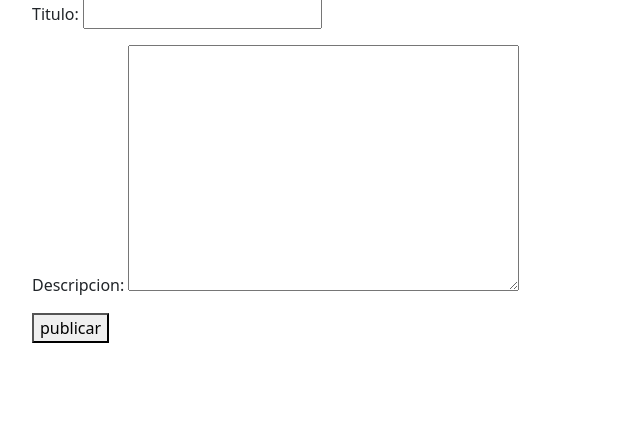
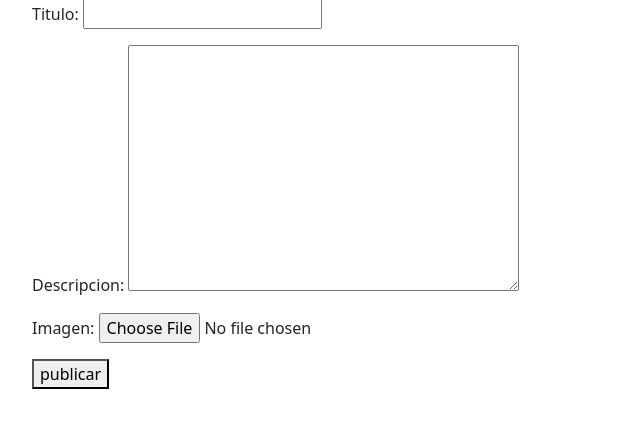
Before and after one commit to Juanan21/project-Bin2Bin, a Django app: page /publicar/ in a window 1280 px wide. Shown: the part 173-601 px from the top of the page, without its empty margins (0-640 px from the left). Run offline with Django 5.2, Linux system fonts and the light colour scheme; data comes from the database, SQL or seed files in the repository; both versions use the stored data as it was after the commit.

Commit message:
Imagenes en los posts

```diff
--- a/publi/forms.py
+++ b/publi/forms.py
@@ -7,4 +7,4 @@ from django import forms
 class publiform(ModelForm):
     class Meta:
         model = publi
-        fields = ['titulo', 'descripcion']
+        fields = ['titulo', 'descripcion', 'imagen']
--- a/publi/models.py
+++ b/publi/models.py
@@ -7,6 +7,7 @@ class publi(models.Model):
     descripcion = models.TextField(blank=True)
     creacion = models.DateTimeField(auto_now_add=True)
     usuario = models.ForeignKey(User, on_delete=models.CASCADE)
+    imagen = models.ImageField(upload_to='imagenes/', blank=True)
 
     def __str__(self):
         return self.titulo + '/' + str(self.usuario)
--- a/publi/templates/mipubli.html
+++ b/publi/templates/mipubli.html
@@ -2,6 +2,11 @@
 
 {% block content %}
     <h1>{{ post.titulo }}</h1>
+
+    {% if post.imagen.url != blank %}
+    <img src="{{post.imagen.url}}" alt="{{post.titulo}}" />
+    {% endif %}
+
     <ul>
         <p>{{ post.descripcion }}</p>
     </ul>
--- a/publi/templates/publi.html
+++ b/publi/templates/publi.html
@@ -4,7 +4,7 @@
     <nav>
     <h1>Crea tu publicacion</h1>
     <ul>
-        <form action="/publicar/" method="POST">
+        <form action="/publicar/" method="POST" enctype="multipart/form-data">
             {% csrf_token %}
             {{form.as_p}}
             <button>
--- a/publi/views.py
+++ b/publi/views.py
@@ -20,7 +20,7 @@ def publis(request):
         except:
             return render(request, 'publi.html', {'form': publiform})
     else:
-        t = publiform(request.POST)
+        t = publiform(request.POST, request.FILES)
         nueva_publi = t.save(commit=False)
         nueva_publi.usuario = request.user
         nueva_publi.save()
--- a/user/templates/hola.html
+++ b/user/templates/hola.html
@@ -104,7 +104,7 @@
             {% for pub in publicaciones %}
                 <li>
                     <a href="{% url 'post' pub.id %}">
-                        <strong>{{ pub.titulo }}</strong> - <strong>{{ pub.descripcion}}</strong> - {{ pub.creacion|date:"d M Y H:i" }} <br> - {{ pub.usuario }}
+                        <strong>{{ pub.titulo }}</strong> - <strong>{{ pub.descripcion}}</strong> - <strong>{{ pub.imagen}}</strong> - {{ pub.creacion|date:"d M Y H:i" }} <br> - {{ pub.usuario }}
                     </a>
                 </li>
             {% empty %}
--- a/user/templates/perfil.html
+++ b/user/templates/perfil.html
@@ -44,7 +44,7 @@ style="border-radius: 25%; margin-right: 10px;">
   {% for pub in publicaciones %}
     <li>
       <a href="{% url 'post' pub.id %}">
-        <strong>{{ pub.titulo }}</strong> - <strong>{{ pub.descripcion}}</strong> - {{ pub.creacion|date:"d M Y H:i" }} <br></a>
+        <strong>{{ pub.titulo }}</strong> - <strong>{{ pub.descripcion}}</strong> - <strong>{{ pub.imagen}}</strong> - {{ pub.creacion|date:"d M Y H:i" }} <br></a>
     </li>
   {% empty %}
     <li>No has publicado nada todavía.</li>
```
Also changed, not shown: db.sqlite3, media/imagenes/8007e640ef4a876f0708d03418b1b4c7.jpg (added), media/imagenes/e10b265f4cf6439d7557b5c2b371e6f8.jpg (added), media/imagenes/e10b265f4cf6439d7557b5c2b371e6f8_tUGb2Sa.jpg (added), publi/migrations/0003_publi_imagen.py (added), publi/migrations/0004_alter_publi_imagen.py (added).
